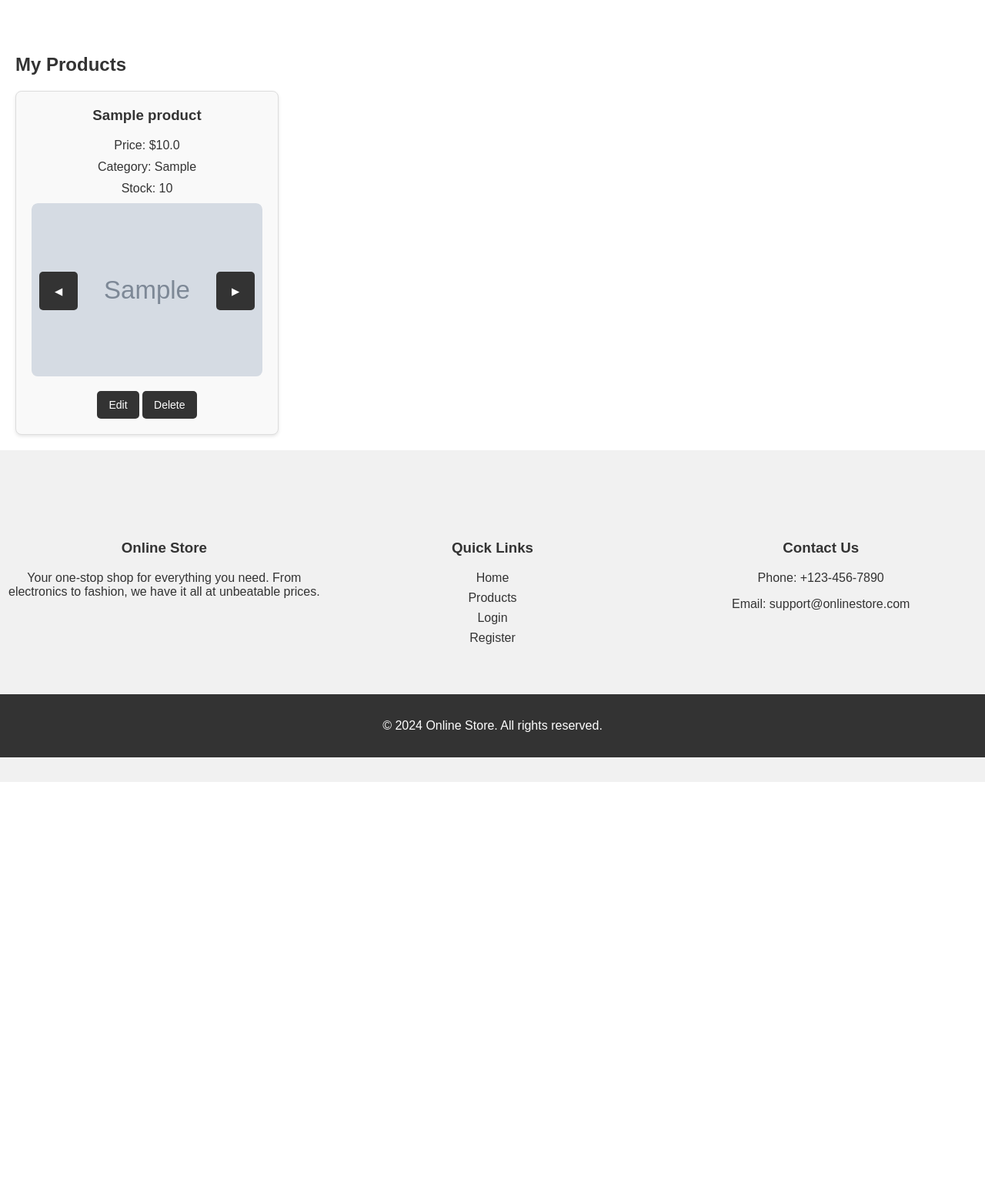
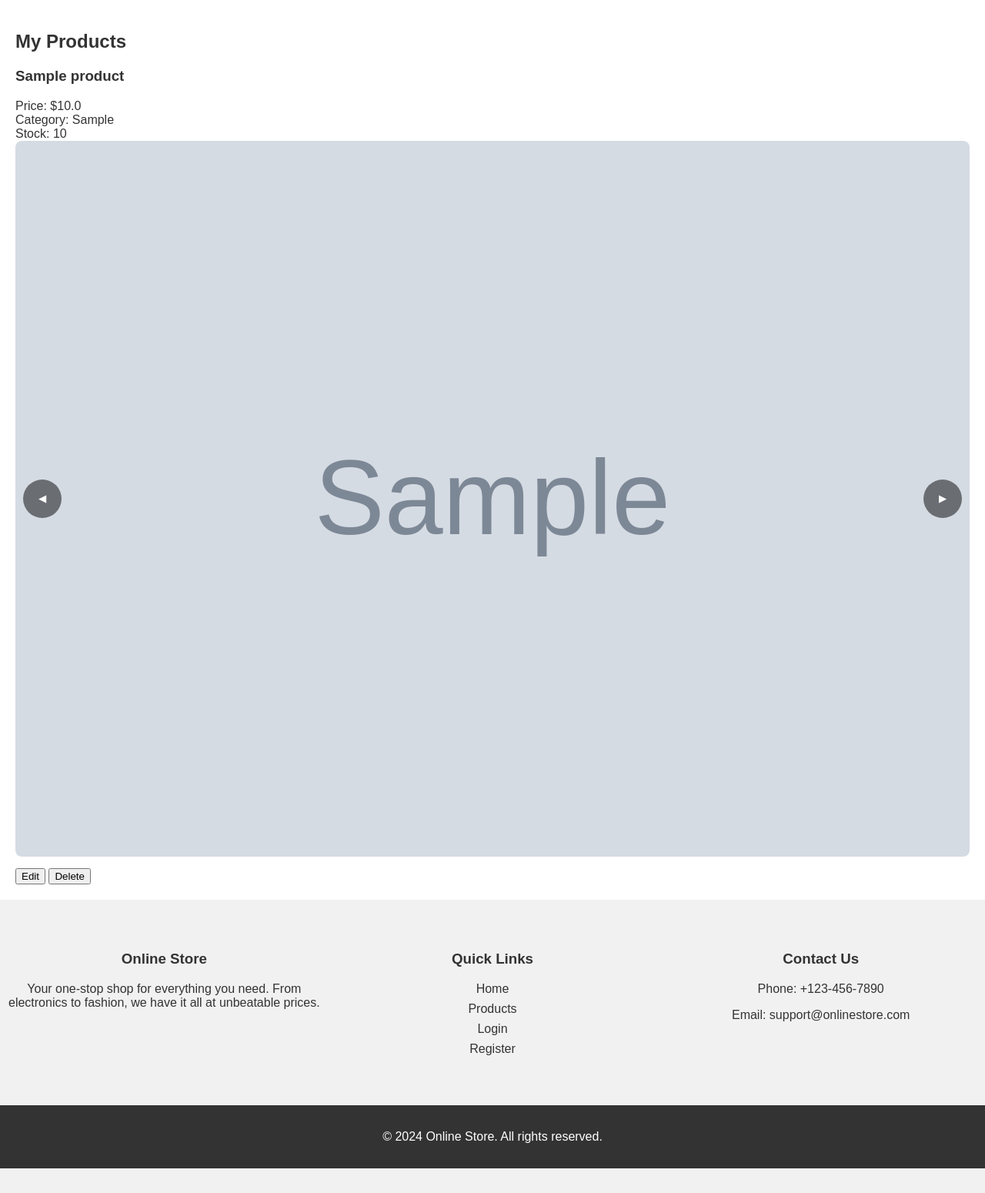
Before and after one commit to Sohila-Mahlawy/online_market, a Flask app: template templates/my_products.html in a window 1280 px wide. Shown: the part 79-1629 px from the top of the page at 77% size. Before the commit the page ends 1095 px from the top, so only its background shows below. Run offline with Flask 3, Linux system fonts and the light colour scheme; the template is opened without the code that fills it: values that come from a table or form of the project are taken from there, others are empty; tables that the repository leaves empty hold one stand-in row (values such as "Sample post"); grey boxes marked "Sample" are stand-in pictures.

Commit message:
product images

```diff
--- a/templates/my_products.html
+++ b/templates/my_products.html
@@ -1,67 +1,8 @@
 {% extends 'seller_base.html' %}
 
-{% block title %}My Products{% endblock %}
 
 {% block head %}
 <style>
-    .container {
-        margin-top: 50px;
-    }
-    .seller-container {
-        display: flex;
-        flex-wrap: wrap;
-        gap: 20px;
-    }
-    .seller-card {
-        background-color: #f9f9f9;
-        border: 1px solid #ddd;
-        border-radius: 8px;
-        padding: 20px;
-        box-shadow: 0 2px 4px rgba(0, 0, 0, 0.1);
-        width: 300px;
-        display: flex;
-        flex-direction: column;
-        align-items: center;
-    }
-    .seller-card h3 {
-        margin-top: 0;
-    }
-    .seller-card .info {
-        margin-bottom: 10px;
-    }
-    .seller-card button {
-        background-color: #333;
-        color: white;
-        border: none;
-        padding: 10px 15px;
-        border-radius: 5px;
-        cursor: pointer;
-    }
-    .seller-card button:hover {
-        background-color: #555;
-    }
-    .btn-success, .btn-danger {
-        background-color: #333;
-        color: white;
-        border: none;
-        padding: 10px 15px;
-        border-radius: 5px;
-        cursor: pointer;
-    }
-    .btn-success:hover {
-        background-color: #28a745;
-    }
-    .btn-danger:hover {
-        background-color: #dc3545;
-    }
-    .btn-sm {
-        font-size: 0.875rem;
-        padding: 5px 10px;
-    }
-    .text-center {
-        text-align: center;
-    }
-
     /* Carousel Styles */
     .carousel {
         position: relative;
@@ -69,6 +10,7 @@
         overflow: hidden;
         border-radius: 8px;
         margin-bottom: 15px;
+        background-color: #f9f9f9;
     }
     .carousel-inner {
         display: flex;
@@ -77,6 +19,9 @@
     .carousel-item {
         min-width: 100%;
         box-sizing: border-box;
+        display: flex;
+        justify-content: center;
+        align-items: center;
     }
     .carousel-item img {
         width: 100%;
```
